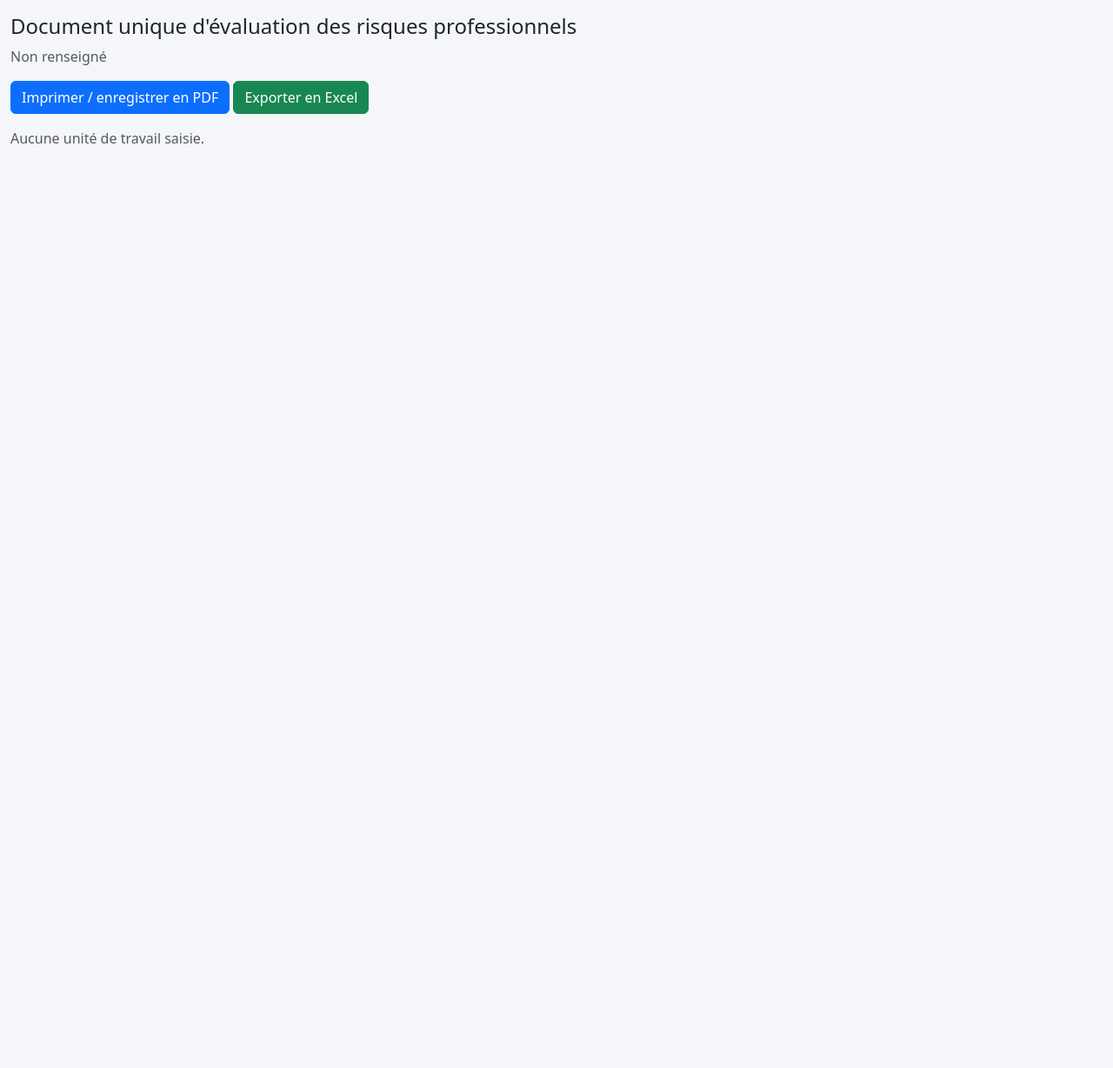
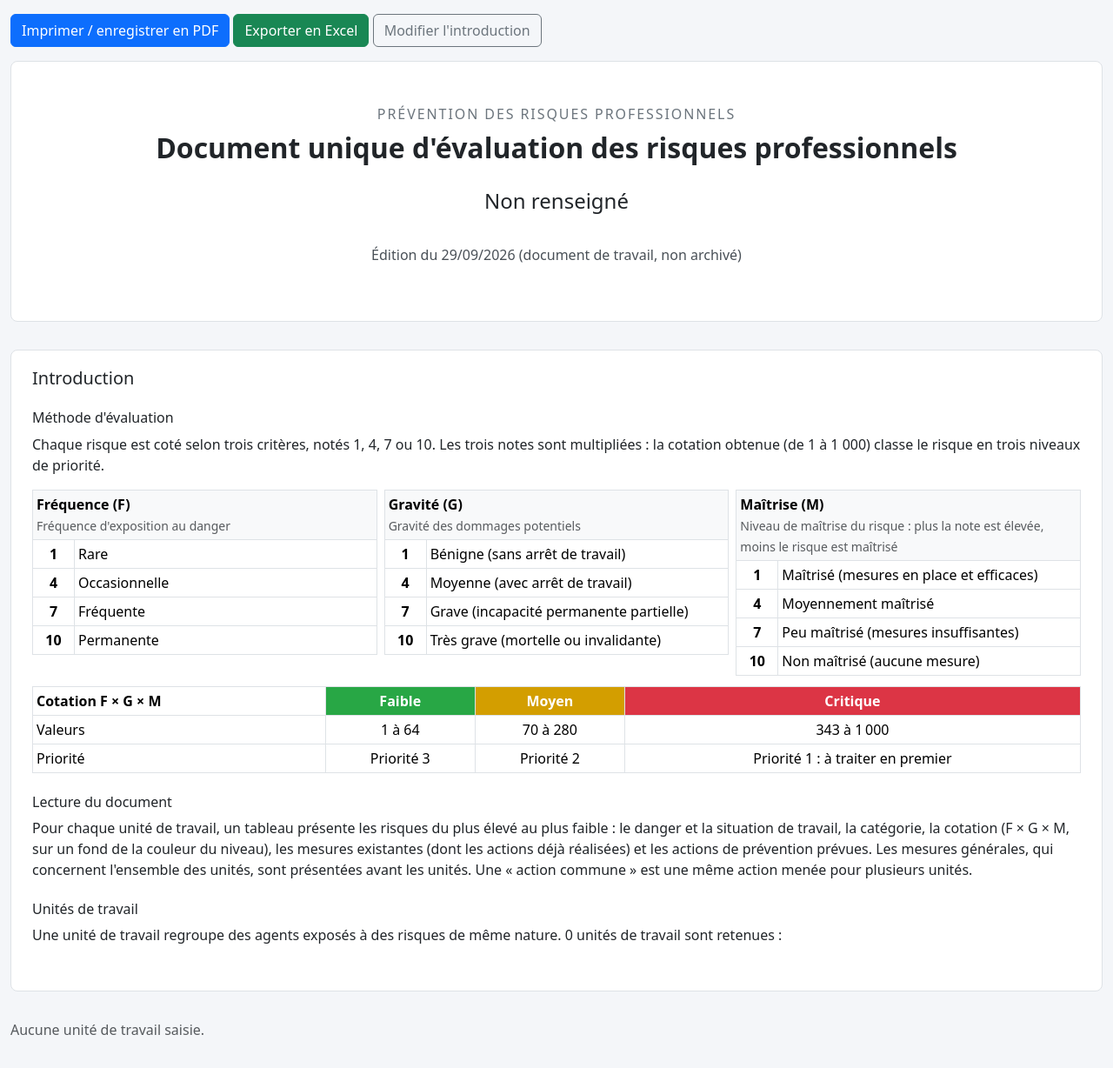
Before and after one commit to Noethys/Previthys, a Django app: page /document/ in a window 1280 px wide. Shown: the part 56-1284 px from the top of the page at 87% size. Before the commit the page ends 221 px from the top, so only its background shows below. Run offline with Django 5.2, Linux system fonts and the light colour scheme; the visitor is signed in with stand-in values (Sample User, id 1); data comes from the database, SQL or seed files in the repository; data that the repository does not hold is empty; some libraries are stand-ins or nearby versions.

Commit message:
Ajout de l'introduction au PDF

```diff
--- a/previthys/core/management/commands/creer_groupes.py
+++ b/previthys/core/management/commands/creer_groupes.py
@@ -6,7 +6,7 @@
 from django.contrib.auth.models import Group, Permission
 from django.core.management.base import BaseCommand
 
-MODELES = ["structure", "unitetravail", "categorierisque", "risque", "actionprevention", "categorieaction", "versionduerp", "journalaudit"]
+MODELES = ["structure", "unitetravail", "categorierisque", "risque", "actionprevention", "categorieaction", "introduction", "versionduerp", "journalaudit"]
 
 GROUPES = {
     "Previthys - lecture": ["view"],
--- a/previthys/core/static/core/core.css
+++ b/previthys/core/static/core/core.css
@@ -75,3 +75,30 @@ a.kpi-mini:hover { background: #f8f9fa; }
 .kpi-mini .valeur { font-size: 1.5rem; font-weight: 700; line-height: 1; }
 .compte-a-rebours { font-size: 2rem; font-weight: 700; line-height: 1; text-align: center; min-width: 60px; }
 .compte-a-rebours small { font-size: .7rem; font-weight: 400; }
+
+/* Document unique : page de garde et introduction */
+.page-garde { text-align: center; padding: 3rem 1rem 4rem; margin-bottom: 2rem; border: 1px solid var(--bs-border-color); border-radius: .5rem; background: #fff; }
+.page-garde .logo-garde { max-height: 110px; max-width: 280px; margin-bottom: 2rem; }
+.page-garde .surtitre { text-transform: uppercase; letter-spacing: .12em; color: #6c757d; margin-bottom: .5rem; }
+.page-garde h1 { font-size: 2rem; font-weight: 600; margin-bottom: 1.5rem; }
+.page-garde .organisation { font-size: 1.5rem; font-weight: 500; margin-bottom: 2rem; }
+.page-garde .edition { color: #495057; margin-bottom: 0; }
+.introduction-document { background: #fff; border: 1px solid var(--bs-border-color); border-radius: .5rem; padding: 1.25rem 1.5rem; margin-bottom: 2rem; }
+.introduction-texte ul { margin-bottom: .75rem; }
+.baremes th { background: #f8f9fa; }
+.liste-unites { columns: 2; }
+.logo-introduction { max-height: 80px; max-width: 240px; }
+@media print {
+  .saut-page { break-before: page; }
+  .page-garde { border: 0; padding-top: 30vh; min-height: 90vh; }
+  .introduction-document { border: 0; padding: 0; }
+  .liste-unites a { color: inherit; text-decoration: none; }
+}
+
+/* Impression du document unique : taille de base réduite (12 px au lieu de 16). Les titres, tableaux et marges de
+   Bootstrap étant exprimés en rem, tout le document diminue en proportion. Les autres pages ne sont pas concernées. */
+@media print {
+  html:has(.document-unique) { font-size: 12px; }
+  .document-unique .table > :not(caption) > * > * { padding: .2rem .3rem; }
+  .document-unique .photo-risque-impression { width: 70px; height: 55px; }
+}
--- a/previthys/core/templates/core/base.html
+++ b/previthys/core/templates/core/base.html
@@ -38,6 +38,7 @@
           <a class="nav-link dropdown-toggle" href="#" data-bs-toggle="dropdown" role="button" aria-expanded="false">Document</a>
           <div class="dropdown-menu">
             <a class="dropdown-item" href="{% url 'document' %}">Document unique (impression)</a>
+            {% if perms.core.change_introduction %}<a class="dropdown-item" href="{% url 'introduction' %}">Introduction du document</a>{% endif %}
             <a class="dropdown-item" href="{% url 'export_xlsx' %}">Exporter en Excel (XLSX)</a>
           </div>
         </li>
--- a/previthys/core/templates/core/document.html
+++ b/previthys/core/templates/core/document.html
@@ -1,13 +1,64 @@
 {% extends "core/base.html" %}
 {% block titre_page %}Document unique{% endblock %}
 {% block contenu %}
-  <h1 class="h4">Document unique d'évaluation des risques professionnels{% if version %} - version {{ version.numero }} du {{ version.date|date:"d/m/Y" }}{% endif %}</h1>
-  <p class="text-body-secondary">{{ PREVITHYS_ORGANISATION }}{% if version and version.commentaire %} - {{ version.commentaire }}{% endif %}</p>
+<div class="document-unique">
   <p class="d-print-none">
     <button class="btn btn-primary" type="button" data-imprimer>Imprimer / enregistrer en PDF</button>
     <a class="btn btn-success" href="{% if version %}{% url 'versions_export' version.pk %}{% else %}{% url 'export_xlsx' %}{% endif %}">Exporter en Excel</a>
     {% if version %}<a class="btn btn-outline-secondary" href="{% url 'versions_liste' %}">Retour aux versions</a>{% endif %}
+    {% if not version and perms.core.change_introduction %}<a class="btn btn-outline-secondary" href="{% url 'introduction' %}">Modifier l'introduction</a>{% endif %}
   </p>
+
+  {# ---------- Page de garde ---------- #}
+  <section class="page-garde">
+    {% if introduction.logo %}<img src="{{ introduction.logo }}" alt="Logo" class="logo-garde">{% endif %}
+    <p class="surtitre">Prévention des risques professionnels</p>
+    <h1>Document unique d'évaluation des risques professionnels</h1>
+    <p class="organisation">{% if version and version.structure %}{{ version.structure }}{% else %}{{ PREVITHYS_ORGANISATION }}{% endif %}</p>
+    <p class="edition">{% if version %}Version {{ version.numero }} du {{ version.date|date:"d/m/Y" }}{% if version.commentaire %}<br><small>{{ version.commentaire }}</small>{% endif %}{% else %}Édition du {{ aujourdhui|date:"d/m/Y" }} (document de travail, non archivé){% endif %}</p>
+  </section>
+
+  {# ---------- Introduction ---------- #}
+  <section class="introduction-document saut-page">
+    <h2 class="h5">Introduction</h2>
+    {% if texte_introduction %}<div class="introduction-texte">{{ texte_introduction }}</div>{% endif %}
+
+    <h3 class="h6 mt-4">Méthode d'évaluation</h3>
+    <p>Chaque risque est coté selon trois critères, notés 1, 4, 7 ou 10. Les trois notes sont multipliées : la cotation obtenue (de 1 à 1 000) classe le risque en trois niveaux de priorité.</p>
+    <div class="row g-2 baremes">
+      {% for titre, explication, notes in methode.baremes %}
+        <div class="col-md-4">
+          <table class="table table-sm table-bordered mb-1">
+            <thead><tr><th colspan="2">{{ titre }}<br><small class="fw-normal text-body-secondary">{{ explication }}</small></th></tr></thead>
+            <tbody>{% for n in notes %}<tr><td class="text-center fw-bold" style="width: 3rem">{{ n.note }}</td><td>{{ n.libelle }}</td></tr>{% endfor %}</tbody>
+          </table>
+        </div>
+      {% endfor %}
+    </div>
+    <table class="table table-sm table-bordered niveaux-cotation mt-2">
+      <thead><tr><th>Cotation F × G × M</th>{% for code, lib, a, b in methode.niveaux %}<th class="niveau-{{ code }} text-center">{{ lib }}</th>{% endfor %}</tr></thead>
+      <tbody><tr><td>Valeurs</td>{% for code, lib, a, b in methode.niveaux %}<td class="text-center">{{ a }} à {{ b }}</td>{% endfor %}</tr>
+        <tr><td>Priorité</td><td class="text-center">Priorité 3</td><td class="text-center">Priorité 2</td><td class="text-center">Priorité 1 : à traiter en premier</td></tr></tbody>
+    </table>
+
+    <h3 class="h6 mt-4">Lecture du document</h3>
+    <p>Pour chaque unité de travail, un tableau présente les risques du plus élevé au plus faible : le danger et la situation de travail, la catégorie, la cotation (F × G × M, sur un fond de la couleur du niveau), les mesures existantes (dont les actions déjà réalisées) et les actions de prévention prévues.
+      Les mesures générales, qui concernent l'ensemble des unités, sont présentées avant les unités. Une « action commune » est une même action menée pour plusieurs unités.</p>
+
+    <h3 class="h6 mt-4">Unités de travail</h3>
+    <p>Une unité de travail regroupe des agents exposés à des risques de même nature. {{ donnees|length }} unité{{ donnees|length|pluralize }} de travail {{ donnees|length|pluralize:"est retenue,sont retenues" }} :</p>
+    <ol class="liste-unites">
+      {% for unite in donnees %}<li><a href="#unite-{{ forloop.counter }}">{{ unite.nom }}</a> <small class="text-body-secondary">({{ unite.risques|length }} risque{{ unite.risques|length|pluralize }})</small></li>{% endfor %}
+    </ol>
+
+    {% if axes %}
+      <h3 class="h6 mt-4">Plan d'actions</h3>
+      <p>Les actions de prévention sont réparties selon les axes suivants :</p>
+      <ul>{% for axe, n in axes %}<li>{{ axe }} <small class="text-body-secondary">({{ n }} action{{ n|pluralize }})</small></li>{% endfor %}</ul>
+    {% endif %}
+  </section>
+
+  <div class="saut-page"></div>
   {% if mesures_generales %}
     <h2 class="h5 mt-4">Mesures générales de prévention <small class="text-body-secondary">(ensemble des unités de travail)</small></h2>
     <table class="table table-bordered table-sm">
@@ -21,7 +72,7 @@
     </table>
   {% endif %}
   {% for unite in donnees %}
-    <h2 class="h5 mt-4">{{ unite.nom }} <small class="text-body-secondary">({{ unite.effectif }} agent{{ unite.effectif|pluralize }})</small></h2>
+    <h2 class="h5 mt-4" id="unite-{{ forloop.counter }}">{{ unite.nom }} <small class="text-body-secondary">({{ unite.effectif }} agent{{ unite.effectif|pluralize }})</small></h2>
     {% if unite.description %}<p>{{ unite.description }}</p>{% endif %}
     <table class="table table-bordered table-sm table-document">
       <thead><tr><th>Danger</th><th>Catégorie</th><th class="text-center">F × G × M</th><th>Mesures existantes</th><th>Actions prévues</th></tr></thead>
@@ -44,4 +95,5 @@
   {% empty %}
     <p class="text-body-secondary">Aucune unité de travail saisie.</p>
   {% endfor %}
+</div>
 {% endblock %}
--- a/previthys/core/urls.py
+++ b/previthys/core/urls.py
@@ -5,7 +5,7 @@
 
 from django.urls import path
 
-from core.views import actions, auth, categories, categories_actions, dashboard, document, export, journal, mise_a_jour, pieces_jointes, risques, unites, versions
+from core.views import actions, auth, categories, categories_actions, introduction, dashboard, document, export, journal, mise_a_jour, pieces_jointes, risques, unites, versions
 
 urlpatterns = [
     path("connexion/", auth.Connexion.as_view(), name="login"),
@@ -13,6 +13,7 @@ urlpatterns = [
 
     path("", dashboard.Dashboard.as_view(), name="dashboard"),
     path("document/", document.Document.as_view(), name="document"),
+    path("document/introduction/", introduction.Modifier.as_view(), name="introduction"),
     path("export/xlsx/", export.ExportXlsx.as_view(), name="export_xlsx"),
     path("mise-a-jour/", mise_a_jour.MiseAJour.as_view(), name="mise_a_jour"),
     path("journal/", journal.Liste.as_view(), name="journal_liste"),
--- a/previthys/core/utils/donnees.py
+++ b/previthys/core/utils/donnees.py
@@ -37,6 +37,7 @@ def construire_donnees(user, structure=None):
 
 def _action(a):
     return {
+        "id": a.pk,   # permet de compter une action commune une seule fois (plan d'actions du document)
         "description": a.description, "statut": a.get_statut_display(), "categorie": a.categorie.nom if a.categorie else "",
         "responsable": a.responsable,
         "echeance": a.echeance.strftime("%d/%m/%Y") if a.echeance else "",
--- a/previthys/core/views/document.py
+++ b/previthys/core/views/document.py
@@ -4,10 +4,12 @@
 #  Distribué sous licence GNU GPL.
 
 from django.http import Http404
+from django.utils import timezone
 from django.views.generic import TemplateView
 
-from core.models import VersionDuerp
+from core.models import CategorieAction, VersionDuerp
 from core.utils import construire_donnees, construire_mesures_generales, filtre_structure, normaliser_donnees
+from core.utils.introduction import introduction_pour, methode, mise_en_forme
 from core.views.crud import Lecture
 
 
@@ -23,7 +25,27 @@ class Document(Lecture, TemplateView):
             if not version:
                 raise Http404("Version introuvable")
             ctx.update({"donnees": normaliser_donnees(version.donnees), "version": version, "mesures_generales": version.mesures_generales})
+            intro = version.introduction                       # vide pour les archives antérieures à l'introduction
         else:
             ctx["donnees"] = normaliser_donnees(construire_donnees(self.request.user))
             ctx["mesures_generales"] = construire_mesures_generales(self.request.user)
+            intro = introduction_pour(self.request.user)
+        ctx.update({"introduction": intro, "texte_introduction": mise_en_forme(intro.get("texte", "")), "methode": methode(),
+                    "axes": axes_du_plan(ctx["donnees"], ctx["mesures_generales"]), "aujourdhui": timezone.localdate()})
         return ctx
+
+
+def axes_du_plan(donnees, mesures_generales):
+    """Axes du plan d'actions (catégories d'actions) avec leur nombre d'actions, à partir des données du document.
+    Une action commune figure sous chacun de ses risques : elle n'est comptée qu'une fois (même identifiant)."""
+    vues, comptes = set(), {}
+    for unite in donnees:
+        for r in unite["risques"]:
+            for a in r["actions_toutes"]:
+                vues.add((a.get("categorie", ""), a.get("id") or a["description"]))   # anciennes archives : sans id
+    for a in mesures_generales:
+        vues.add((a.get("categorie", ""), a.get("id") or a["description"]))
+    for categorie, _ in vues:
+        comptes[categorie or "Non classées"] = comptes.get(categorie or "Non classées", 0) + 1
+    ordre = {c.nom: c.ordre for c in CategorieAction.objects.all()}
+    return sorted(comptes.items(), key=lambda x: (ordre.get(x[0], 10 ** 6), x[0]))
--- a/previthys/core/views/versions.py
+++ b/previthys/core/views/versions.py
@@ -9,6 +9,7 @@ from django.utils import timezone
 from core.forms.versions import FormulaireVersion
 from core.models import VersionDuerp
 from core.utils import construire_donnees, construire_mesures_generales, filtre_structure
+from core.utils.introduction import introduction_pour
 from core.views import crud
 
 
@@ -44,6 +45,7 @@ class Ajouter(crud.Ajouter):
         form.instance.numero = (derniere.numero if derniere else 0) + 1
         form.instance.donnees = construire_donnees(self.request.user, form.cleaned_data.get("structure"))
         form.instance.mesures_generales = construire_mesures_generales(self.request.user, form.cleaned_data.get("structure"))
+        form.instance.introduction = introduction_pour(self.request.user, form.cleaned_data.get("structure"))
         return super().form_valid(form)
 
 
```
Also changed, not shown: previthys/core/management/commands/importer_duerp.py (+34 -1 lines), previthys/core/models.py (+18 -0 lines), previthys/core/templates/core/introduction.html (added, +49 -0 lines), previthys/core/tests_actions_communes.py (+43 -0 lines), previthys/core/utils/introduction.py (added, +90 -0 lines), previthys/core/views/introduction.py (added, +92 -0 lines), previthys/core/migrations/0013_introduction.py (added).
